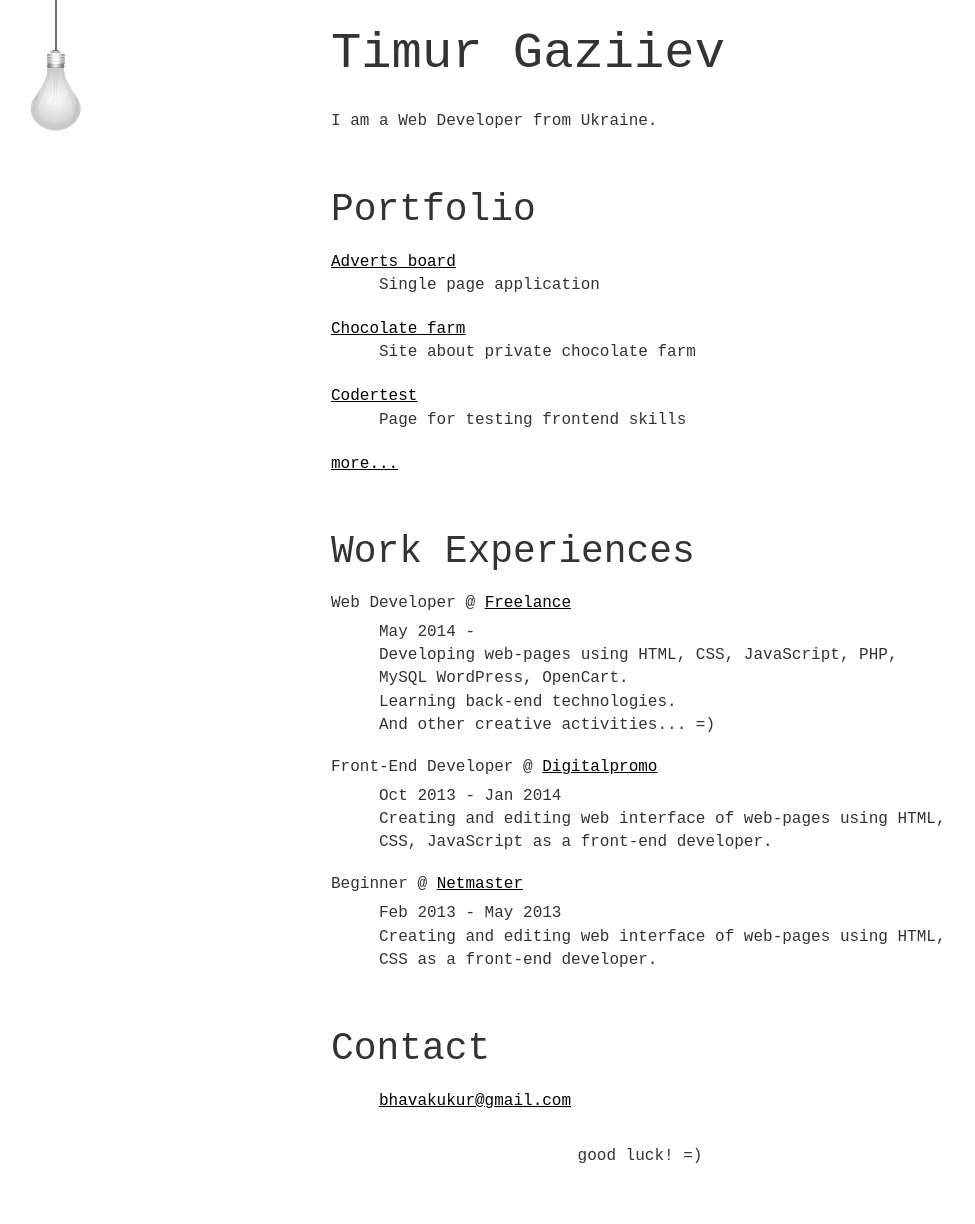
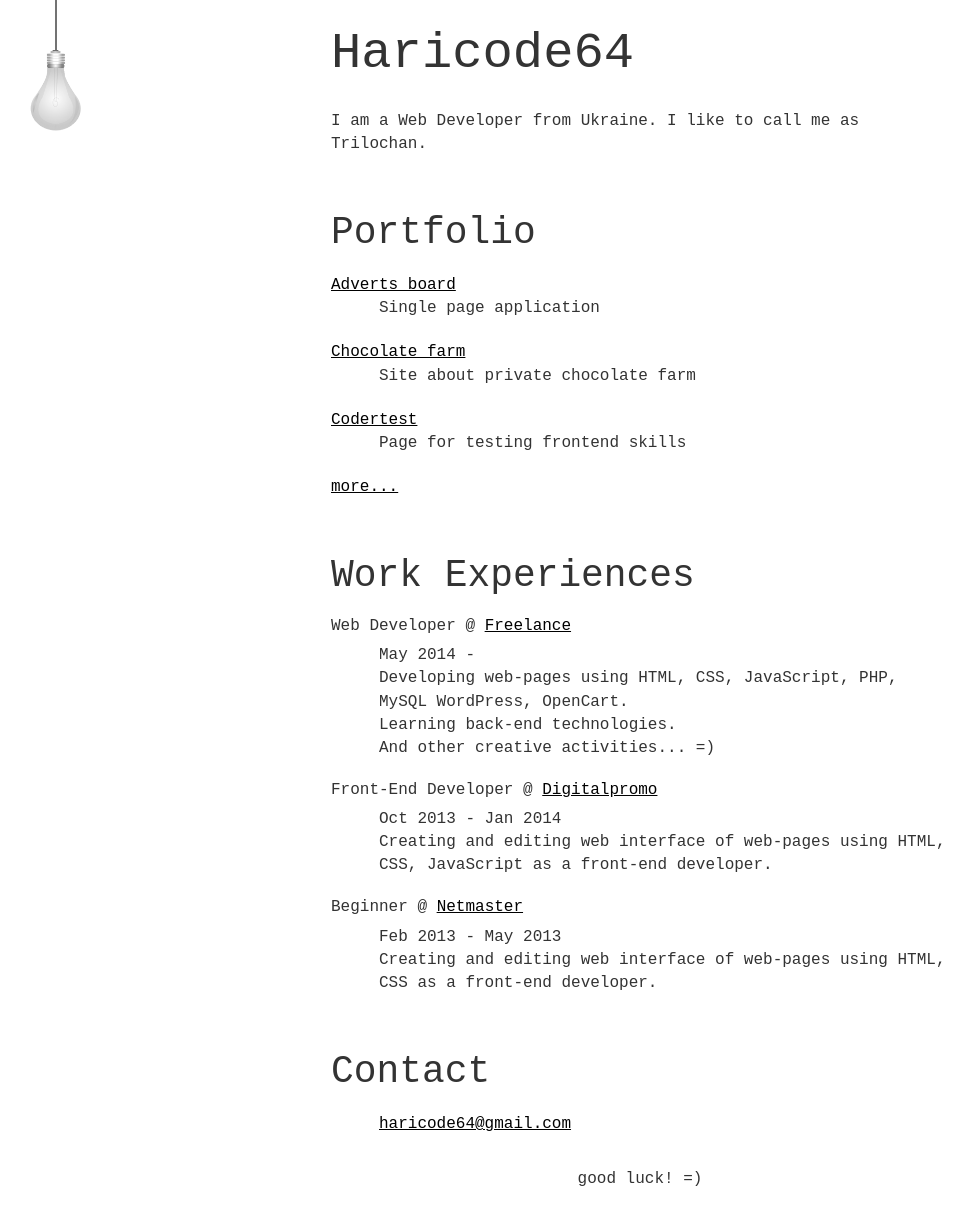
Before and after one commit to Haricode64/haricode64.github.io, a plain HTML site: page index.html in a window 1280 px wide. Shown: the whole page, without its empty margins (0-975 px from the left). Before the commit the page ends 1200 px from the top, so only its background shows below. Drawn offline with nearby package versions, Linux system fonts and the light colour scheme.

Commit message:
Personal data changed

```diff
--- a/index.html
+++ b/index.html
@@ -24,8 +24,8 @@
 	</div>
 		<div class="inner">
 			<header>
-				<h1>Timur Gaziiev</h1>
-				<p>I am a Web Developer from Ukraine.</p>
+				<h1>Haricode64</h1>
+				<p>I am a Web Developer from Ukraine. I like to call me as Trilochan.</p>
 			</header>
 			<section>
 				<h2>Portfolio</h2>
@@ -69,7 +69,7 @@
 				<h2>Contact</h2>
 				<ul>
 					<li>
-						<a href="mailto:bhavakukur@gmail.com">bhavakukur@gmail.com</a>
+						<a href="mailto:haricode64@gmail.com">haricode64@gmail.com</a>
 					</li>
 				</ul>
 
```
